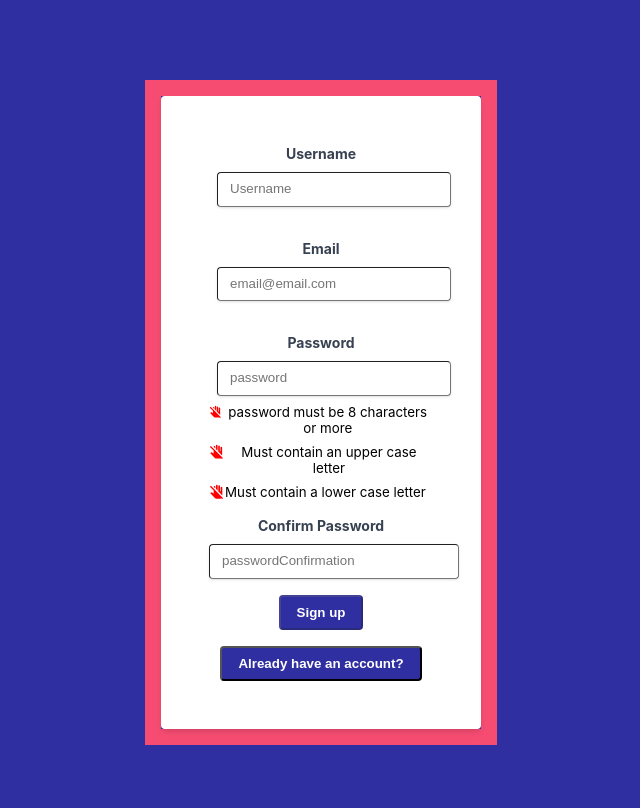
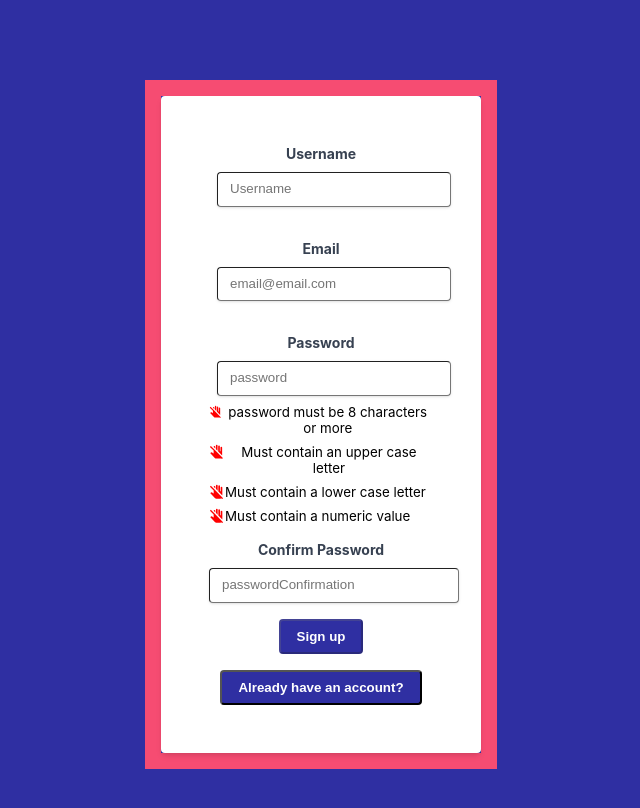
Before and after one commit to UzielCarranza/chat-app, a React (Create React App) app: page /signup in a window 1280 px wide. Shown: the top 808 px of the page, without its empty margins (319-959 px from the left). Built offline with nearby package versions, Linux system fonts and the light colour scheme.

Commit message:
Added data validation for numeric values

```diff
--- a/src/components/SignUp.js
+++ b/src/components/SignUp.js
@@ -23,6 +23,7 @@ export const SignUp = () => {
     const [isPasswordGreaterThan8, setIsPasswordGreaterThan8] = useState(false);
     const [isUpperCase, setIsUpperCase] = useState(false);
     const [isLowerCase, setIsLowerCase] = useState(false);
+    const [isNumericValue, setIsnumericValue] = useState(false);
 
 
     //fires up once the log in button gets click
@@ -44,6 +45,8 @@ export const SignUp = () => {
             let upperCase = new RegExp("^(?=.*[A-Z])");
             //regex that check for lowercase characters
             let lowerCase = new RegExp("^(?=.*[a-z])");
+            //regex that checks for numeric values
+            let numericValues = new RegExp("^(?=.*\\d)");
             if (password !== null) {
                 //check for password's length
                 if (password.length >= 8) {
@@ -62,6 +65,11 @@ export const SignUp = () => {
                     setIsLowerCase(true);
                 } else {
                     setIsLowerCase(false);
+                }
+                if (numericValues.test(password)) {
+                    setIsnumericValue(true);
+                } else {
+                    setIsnumericValue(false)
                 }
             }
         }, [password]
@@ -130,13 +138,21 @@ export const SignUp = () => {
                     {isUpperCase ?
                         <div className="flex justify-start mt-2"><AiFillCheckCircle style={{color: 'green'}}/><small>Must
                             contain an upper case letter</small></div> :
-                        <div className="flex justify-start mt-2"><MdDoNotTouch style={{color: 'red'}}/><small>Must contain
+                        <div className="flex justify-start mt-2"><MdDoNotTouch style={{color: 'red'}}/><small>Must
+                            contain
                             an upper case letter</small></div>}
                     {isLowerCase ?
                         <div className="flex justify-start mt-2"><AiFillCheckCircle style={{color: 'green'}}/><small>Must
                             contain a lower case letter</small></div> :
-                        <div className="flex justify-start mt-2"><MdDoNotTouch style={{color: 'red'}}/><small>Must contain
+                        <div className="flex justify-start mt-2"><MdDoNotTouch style={{color: 'red'}}/><small>Must
+                            contain
                             a lower case letter</small></div>}
+                    {isNumericValue ?
+                        <div className="flex justify-start mt-2"><AiFillCheckCircle style={{color: 'green'}}/><small>Must
+                            contain a numeric value</small></div> :
+                        <div className="flex justify-start mt-2"><MdDoNotTouch style={{color: 'red'}}/><small>
+                            Must
+                            contain a numeric value</small></div>}
                 </div>
                 {/*confirm password field*/}
                 <label className="login-form-label mt-4">
@@ -153,7 +169,8 @@ export const SignUp = () => {
                     required
                 />
                 {password === confirmPasswordValue && password.length >= 8 ?
-                    <div className="flex justify-start mt-2"><AiFillCheckCircle style={{color: 'green'}}/><small>Password matches</small></div> :
+                    <div className="flex justify-start mt-2"><AiFillCheckCircle style={{color: 'green'}}/><small>Password
+                        matches</small></div> :
                     " "}
 
                 <button
```
